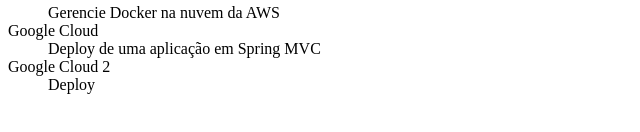
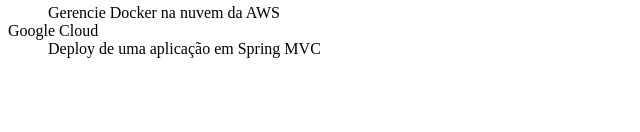
Before and after one commit to CassiusThalles/curso_alura_git_e_github, a plain HTML site: page index.html in a window 1280 px wide. Shown: the part 646-778 px from the top of the page, without its empty margins (0-640 px from the left). Drawn offline with Linux system fonts and the light colour scheme.

Commit message:
Voltando ao estado inicial

```diff
--- a/index.html
+++ b/index.html
@@ -57,9 +57,6 @@
 
         <dt>Google Cloud</dt>
         <dd>Deploy de uma aplicação em Spring MVC</dd>
-
-        <dt>Google Cloud 2</dt>
-        <dd>Deploy </dd>
     </dl>
 
 </body>
```
